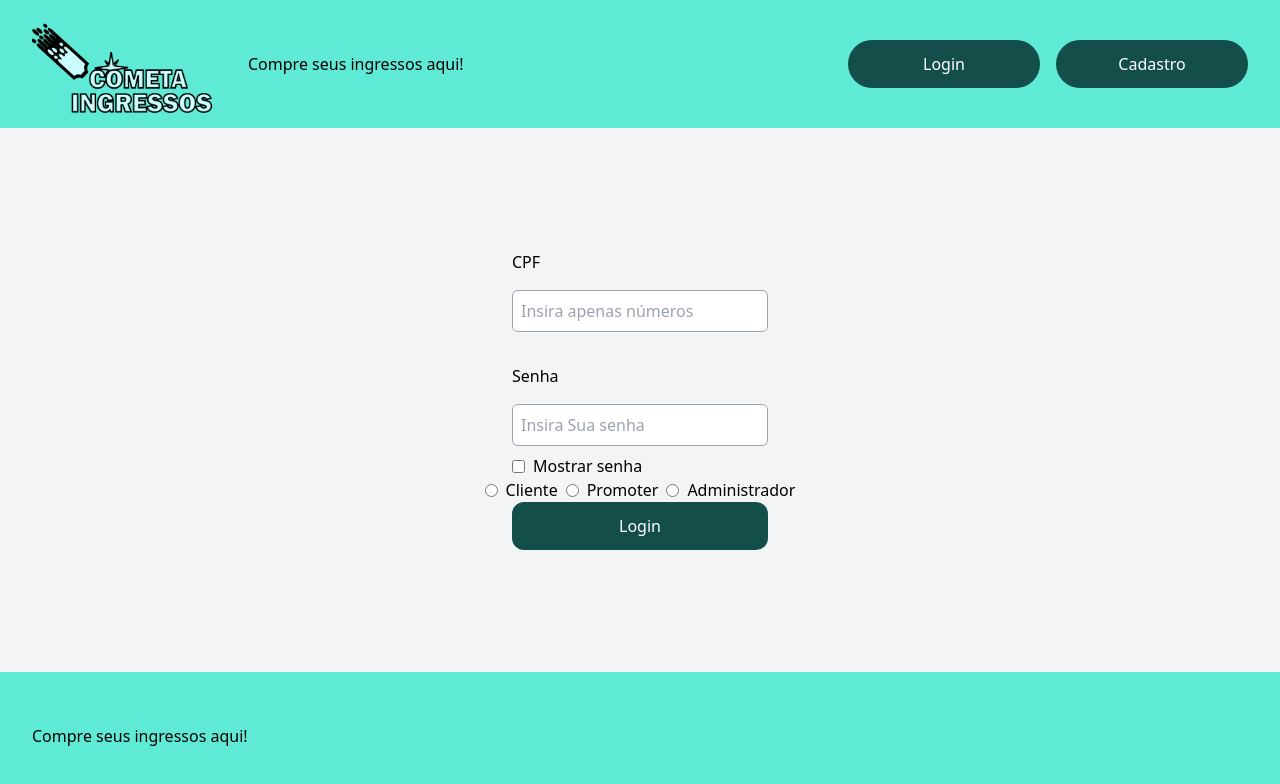
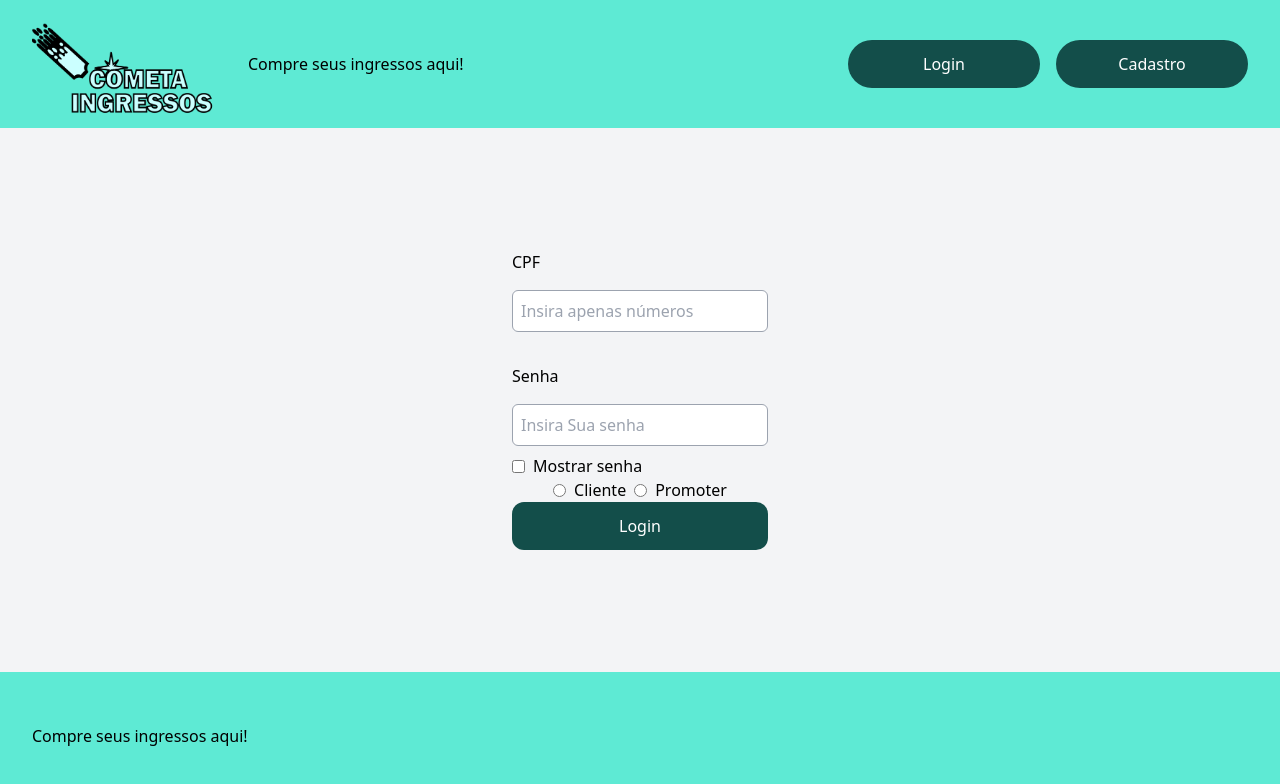
Before and after one commit to Yamazaki-Khaio/Cometa-Ingresso, a Next.js app in the folder ingressoscometa/: page /login in a window 1280 px wide. Shown: the top 784 px of the page. Built offline with nearby package versions, Linux system fonts and the light colour scheme.

Commit message:
remove admin radio button

```diff
--- a/ingressoscometa/src/components/RadioButton.tsx
+++ b/ingressoscometa/src/components/RadioButton.tsx
@@ -10,10 +10,6 @@ export default function RadioButton(props: any){
                     <input type="radio" name="tipoUsuario" id="promoter" value="promoter"/>
                     <label htmlFor="promoter">Promoter</label>
                 </div>
-                <div className="flex items-center gap-2">
-                    <input type="radio" name="tipoUsuario" id="admin" value="admin"/>
-                    <label htmlFor="admin">Administrador</label>
-                </div>
             </div>
         </div>
     )
```
